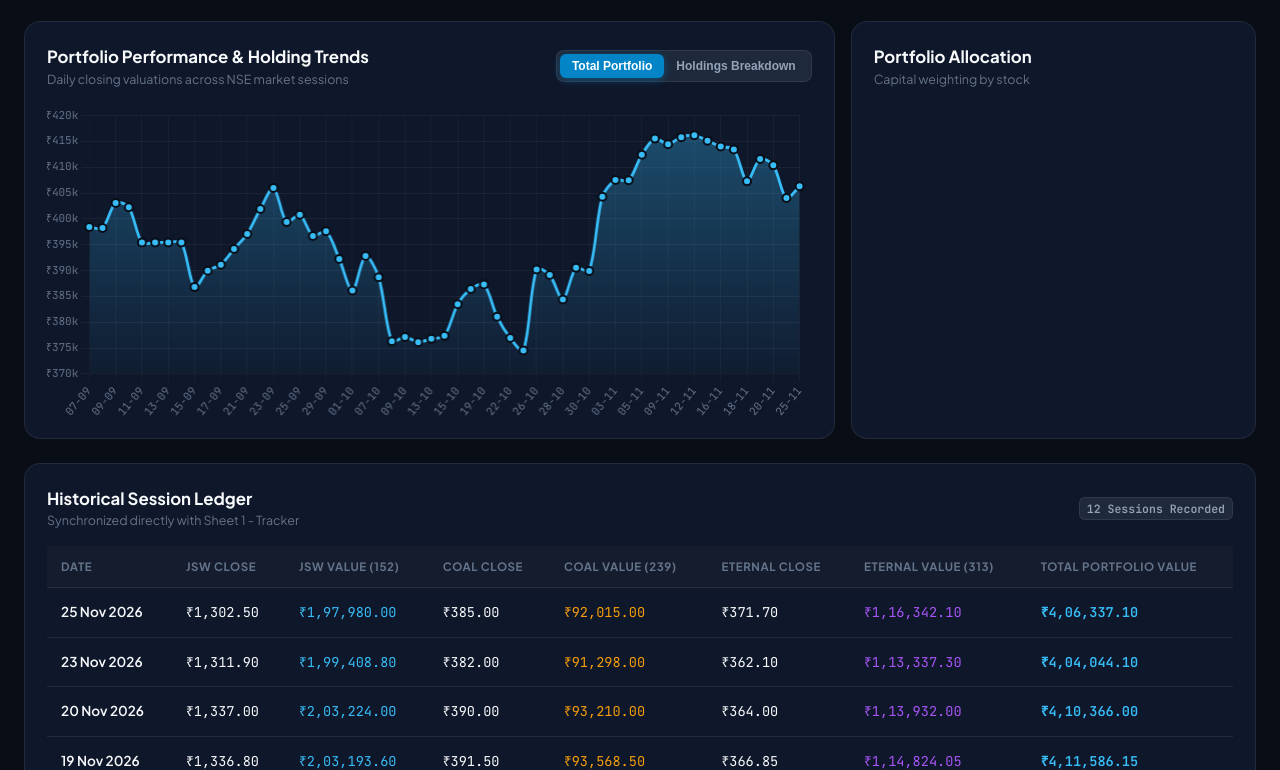
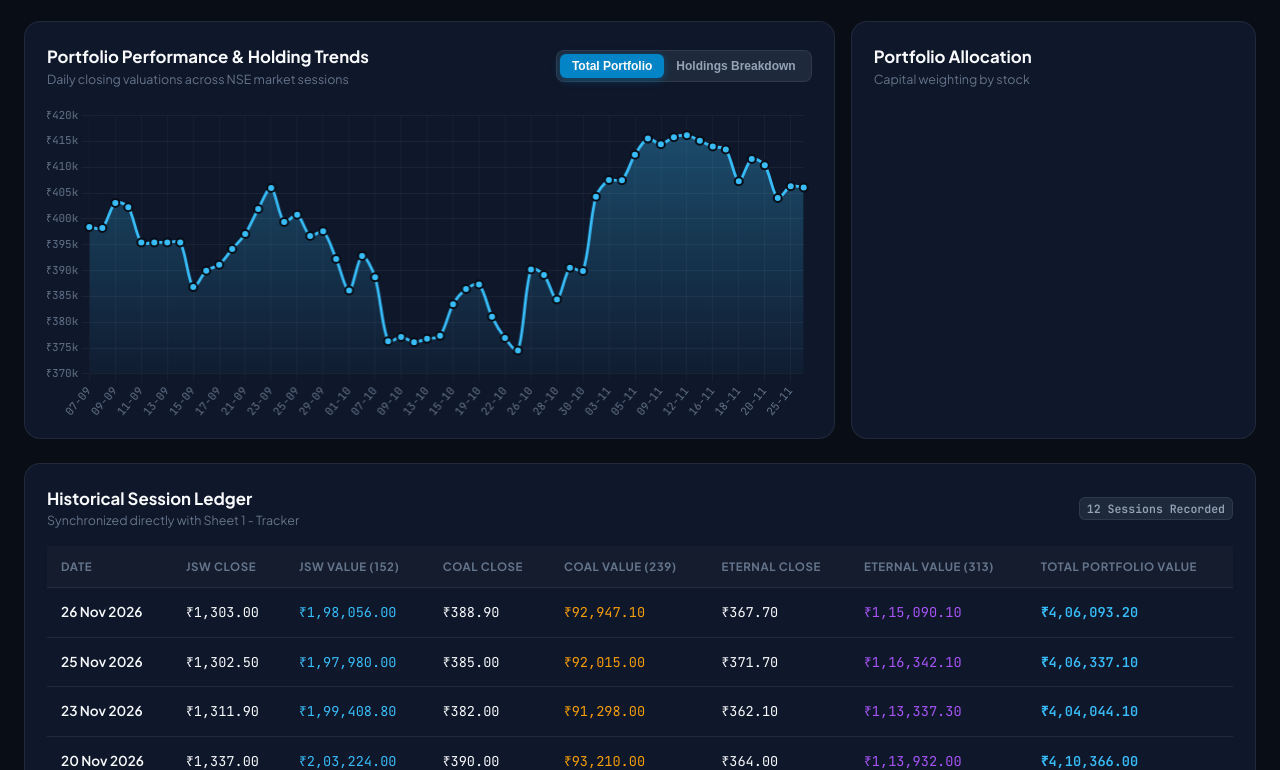
Before and after one commit to 25021141139Preetam/Stock-Tracker, a plain HTML site: page portfolio_dashboard.html in a window 1280 px wide. Shown: the part 570-1340 px from the top of the page. Drawn offline with nearby package versions, Linux system fonts and the light colour scheme.

Commit message:
Automated update: NSE closing prices [2026-11-26]

```diff
--- a/portfolio_dashboard.html
+++ b/portfolio_dashboard.html
@@ -1325,6 +1325,16 @@
             "eternal_close": 371.7,
             "eternal_val": 116342.1,
             "total_val": 406337.1
+      },
+      {
+            "date": "2026-11-26",
+            "jsw_close": 1303.0,
+            "jsw_val": 198056.0,
+            "coal_close": 388.9,
+            "coal_val": 92947.1,
+            "eternal_close": 367.7,
+            "eternal_val": 115090.1,
+            "total_val": 406093.2
       }
 ];
 
```
Also changed, not shown: 2 other files.
